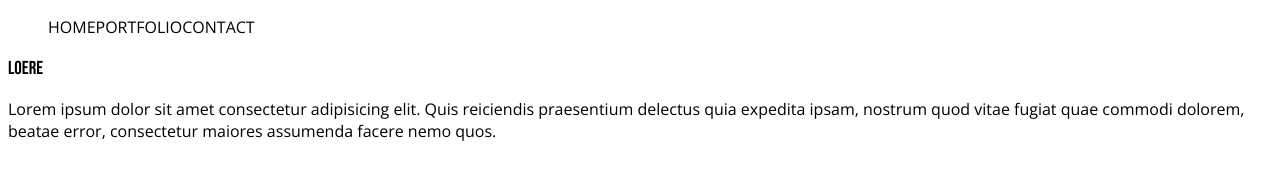
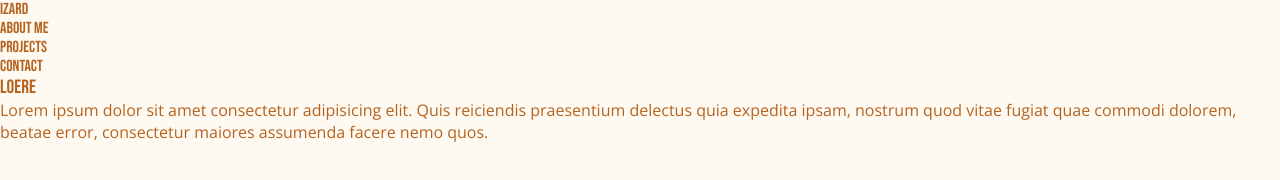
Before and after one commit to MagiCapSss/PORTFOLIO, a plain HTML site: page index.html in a window 1280 px wide. Drawn offline with Linux system fonts and the light colour scheme.

Commit message:
Create navbar

```diff
--- a/assets/css/style.css
+++ b/assets/css/style.css
@@ -1,19 +1,19 @@
 @font-face {
-    font-family: 'Open_Sans';
+    font-family: 'Open_Sans_Regular';
     src: url("../fonts/Open_Sans/static/OpenSans-Regular.ttf") format('truetype');
     font-weight: normal;
     font-style: normal;
 }
 
 @font-face {
-    font-family: 'Open_Sans';
+    font-family: 'Open_Sans_Bold';
     src: url("../fonts/Open_Sans/static/OpenSans-Bold.ttf") format('truetype');
     font-weight: bold;
     font-style: normal;
 }
 
 @font-face {
-    font-family: 'Open_Sans';
+    font-family: 'Open_Sans_Italic';
     src: url('../fonts/Open_Sans/static/OpenSans-Italic.ttf') format('truetype');
     font-weight: normal;
     font-style: italic;
@@ -26,15 +26,54 @@
     font-style: normal;
 }
 
-h1, h2, h3, h4, h5, h6 {
-    font-family: 'Bebas_Neue', sans-serif;
+:root {
+    /*Colour palette*/
+    --primary-color: #4f6673;
+    --secondary-color: #b56320;
+    --tertiary-color: #fffaf1;
+
+    /*Fonts*/
+    --primary-font: 'Bebas_Neue', serif;
+    --secondary-regular-font: 'Open_Sans_Regular', sans-serif;
+    --secondary-bold-font: 'Open_Sans_Bold', sans-serif;
+    --secondary-italic-font: 'Open_Sans_Italic', sans-serif;
 }
 
-body, p {
-    font-family: 'Open_Sans', sans-serif;
+* {
+    margin: 0;
+    padding: 0;
+    box-sizing: border-box;
 }
 
-nav ul {
+.title {
+    font-family: var(--primary-font);
+    font-size: larger;
+    color: var(--secondary-color);
+}
+
+.body-text {
+    font-family: var(--secondary-regular-font);
+    font-weight: normal;
+    color: var(--secondary-color);
+}
+
+ul {
     list-style: none;
-    display: flex;
 }
+
+a {
+    color: var(--secondary-color);
+    text-decoration: none;
+}
+
+body {
+    background-color: var(--tertiary-color);
+    font-family: var(--primary-font);
+}
+
+.header {
+    background-color: var(--primary-color);
+    position: fixed;
+    width: 100%;
+    backdrop-filter: blur(6px);
+}
--- a/index.html
+++ b/index.html
@@ -9,21 +9,31 @@
         <title>Portfolio</title>
     </head>
     <body>
-        <header>
-            <nav>
-                <ul>
-                    <li>HOME</li>
-                    <li>PORTFOLIO</li>
-                    <li>CONTACT</li>
-                </ul>
-            </nav>
+        <header id="header">
+            <div class="header-content">
+                <a href="#" class="logo">IZARD</a>
+
+                <nav id="nav-bar">
+                    <ul id="nav-list">
+                        <li class="nav-item">
+                            <a href="#" class="nav-link">About me</a>
+                        </li>
+                        <li class="nav-item">
+                            <a href="#" class="nav-link">Projects</a>
+                        </li>
+                        <li class="nav-item">
+                            <a href="#" class="nav-link">Contact</a>
+                        </li>
+                    </ul>
+                </nav>
+            </div>
         </header>
 
         <main>
             <section>
                 <article>
-                    <h1>Loere</h1>
-                    <p>Lorem ipsum dolor sit amet consectetur adipisicing elit. Quis reiciendis praesentium delectus quia expedita ipsam, nostrum quod vitae fugiat quae commodi dolorem, beatae error, consectetur maiores assumenda facere nemo quos.</p>
+                    <h1 class="title tertiary-color">Loere</h1>
+                    <p class="body-text tertiary-color">Lorem ipsum dolor sit amet consectetur adipisicing elit. Quis reiciendis praesentium delectus quia expedita ipsam, nostrum quod vitae fugiat quae commodi dolorem, beatae error, consectetur maiores assumenda facere nemo quos.</p>
                 </article>
             </section>
         </main>
```
